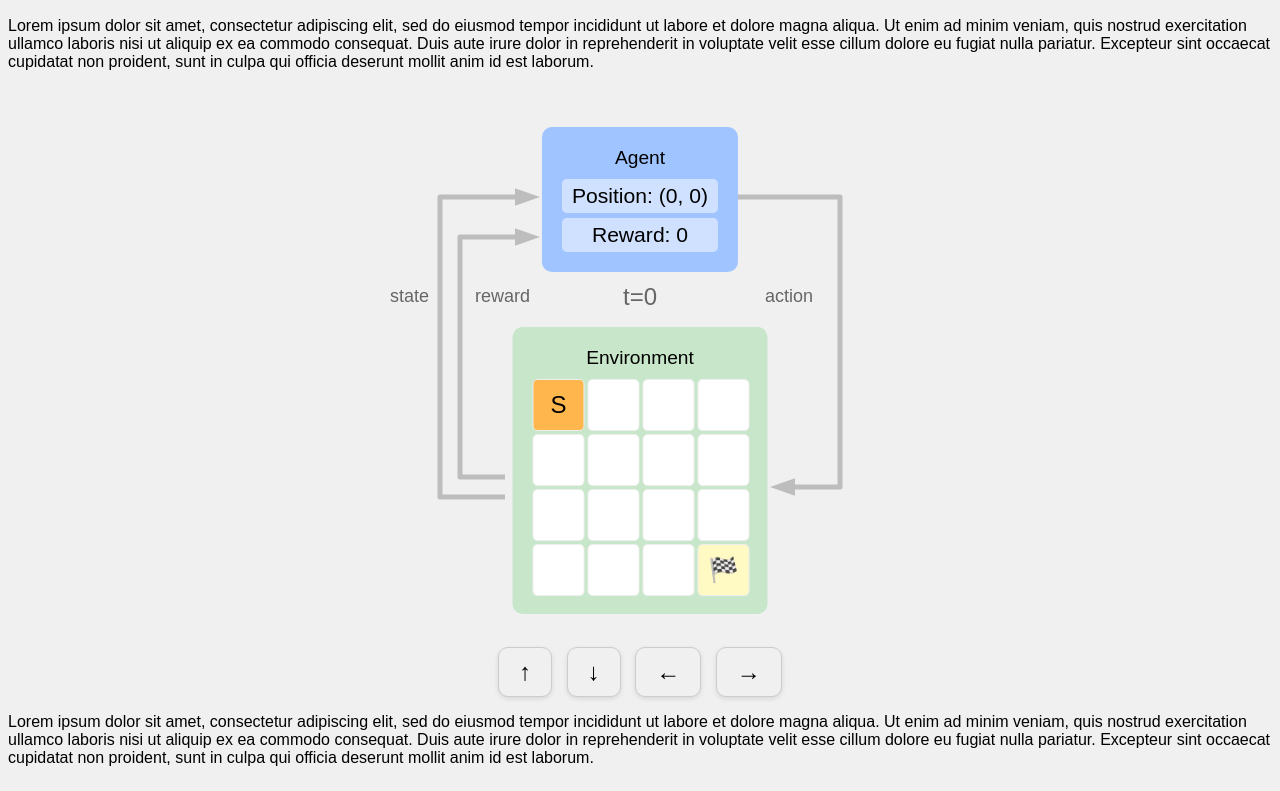
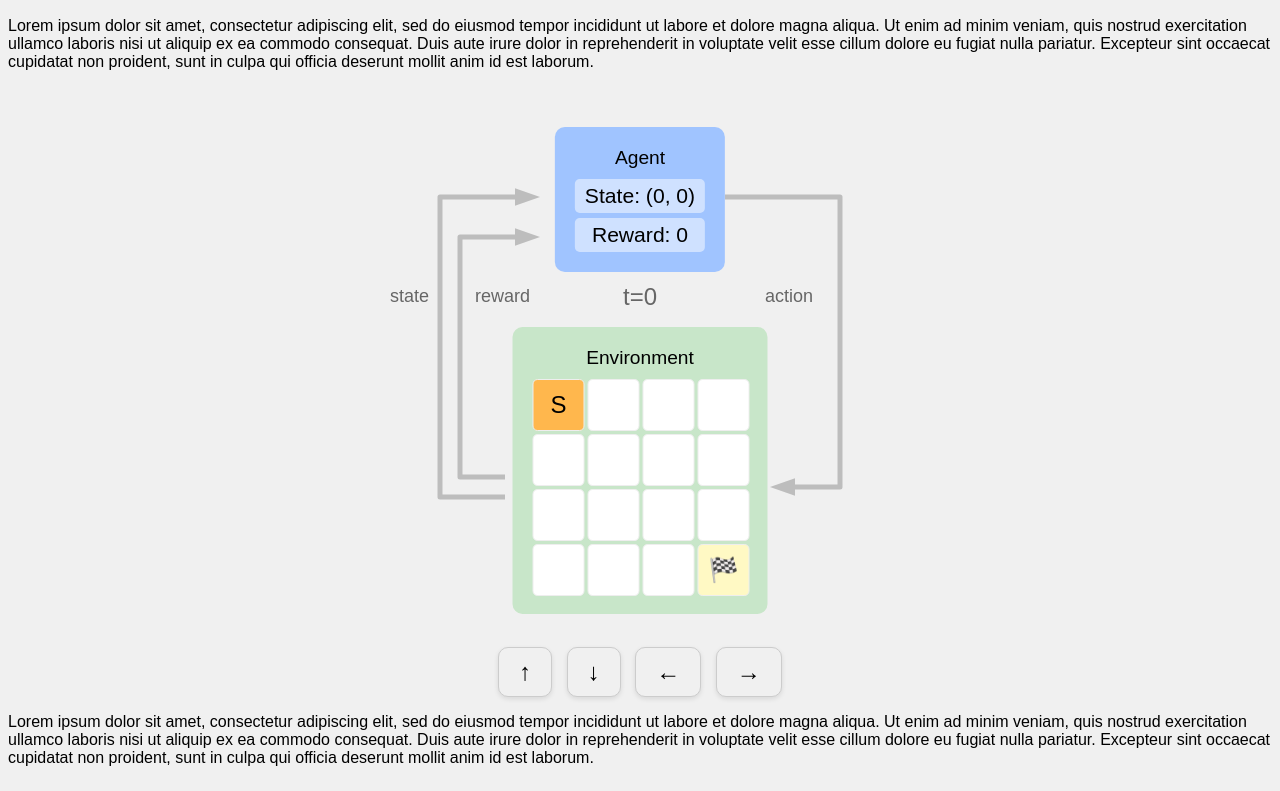
Before and after one commit to jan-scholz/rl-agent-animation, a plain HTML site: page index.html in a window 1280 px wide. Shown: the part 87-878 px from the top of the page. Drawn offline with Linux system fonts and the light colour scheme.

Commit message:
rename position to state

```diff
--- a/index.html
+++ b/index.html
@@ -37,7 +37,7 @@
         <div class="agent-container">
             <div class="agent">
                 Agent
-                <div class="state-indicator">Position: (0, 0)</div>
+                <div class="state-indicator">State: (0, 0)</div>
                 <div class="reward-indicator">Reward: 0</div>
             </div>
         </div>
--- a/script.js
+++ b/script.js
@@ -49,7 +49,7 @@ document.addEventListener('DOMContentLoaded', () => {
                 cell.classList.add('agent-position');
             }
         });
-        stateIndicator.textContent = `Position: (${agentPosition.x}, ${agentPosition.y})`;
+        stateIndicator.textContent = `State: (${agentPosition.x}, ${agentPosition.y})`;
         rewardIndicator.textContent = `Reward: ${totalReward}`;
         timeIndicator.textContent = `t=${time}`;
     }
```
